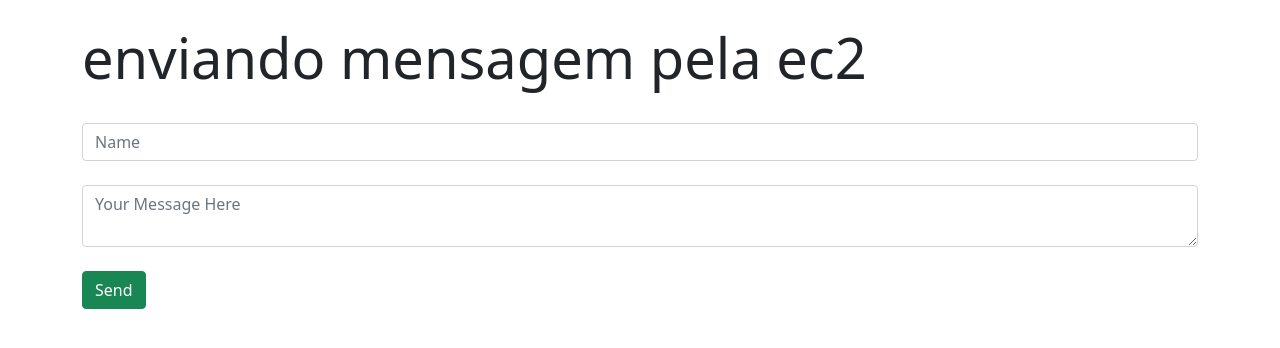
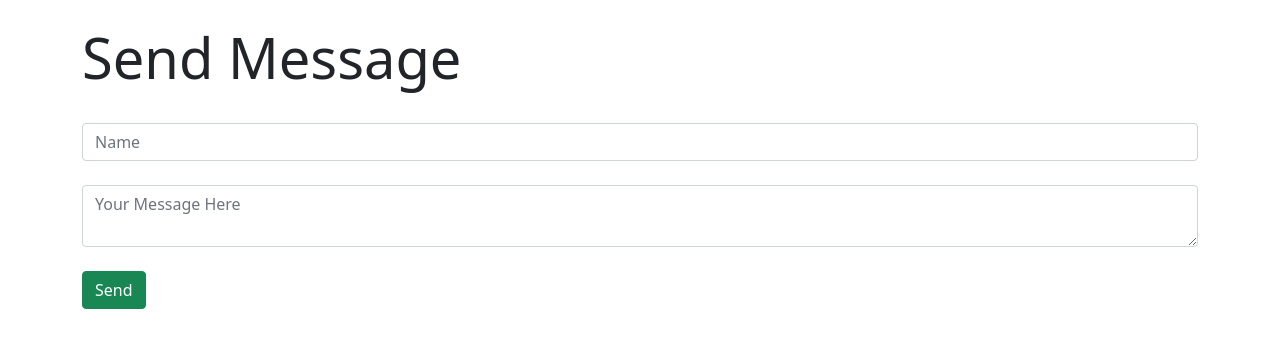
Before and after one commit to Matheus-Thurler/ezops-test-Matheus-Thurler, a website: page index.html in a window 1280 px wide. Drawn offline with nearby package versions, Linux system fonts and the light colour scheme; no server answers.

Commit message:
update title

```diff
--- a/index.html
+++ b/index.html
@@ -10,7 +10,7 @@
 <div class="container">
  <br>
  <div class="jumbotron">
- <h1 class="display-4">enviando mensagem pela ec2</h1>
+ <h1 class="display-4">Send Message</h1>
  <br>
  <input id = "name" class="form-control" placeholder="Name">
  <br>
```
